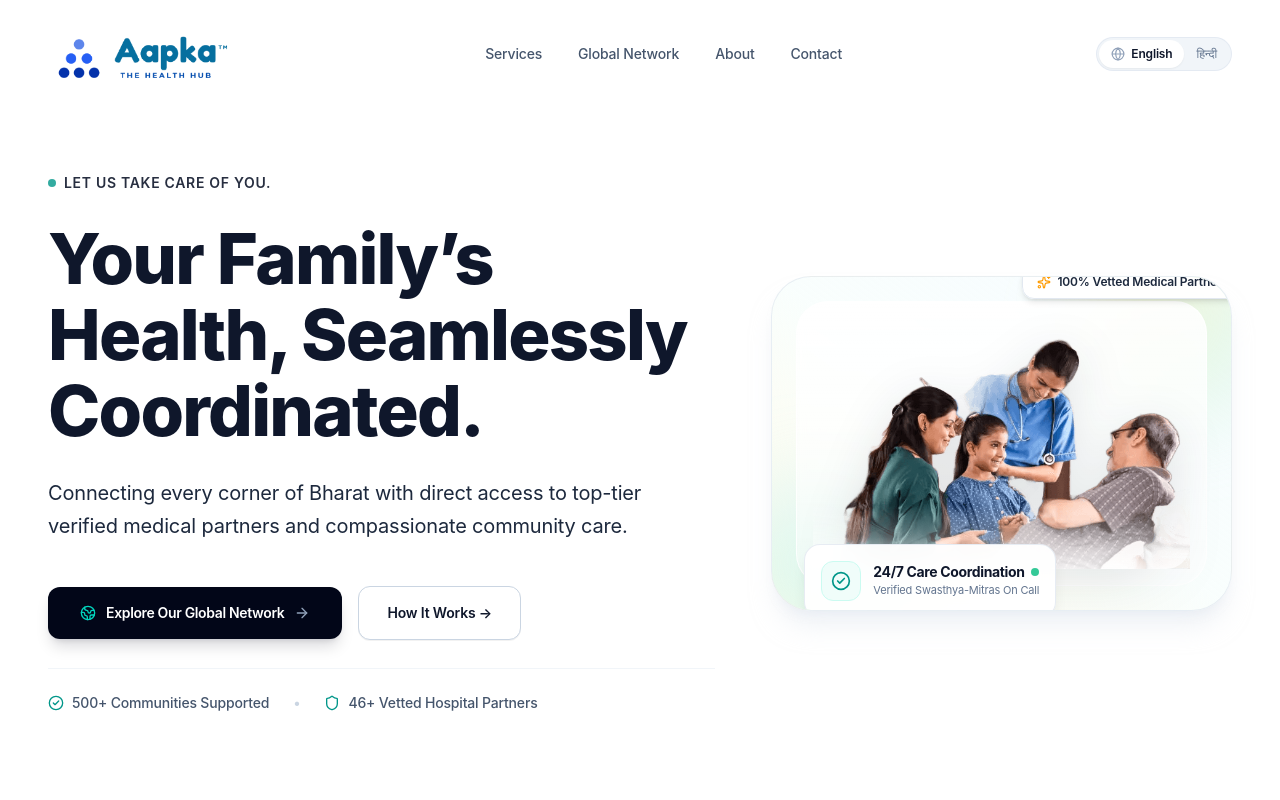
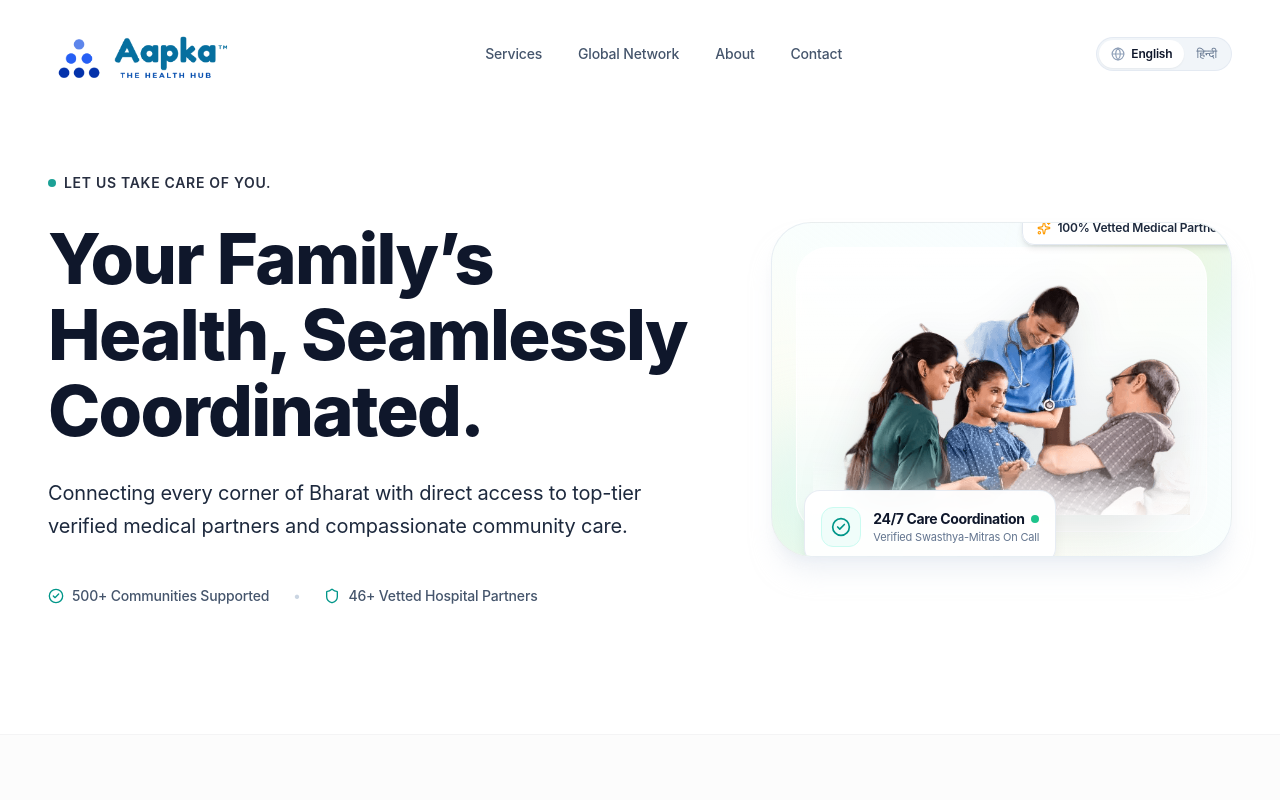
Before and after one commit to aapkatech/Aapka, a React (Vite) app: page / in a window 1280 px wide. Shown: the top 800 px of the page. Built offline with nearby package versions, Linux system fonts and the light colour scheme.

Commit message:
fix: remove CTA action buttons from Hero section per user request

```diff
--- a/src/components/Hero.tsx
+++ b/src/components/Hero.tsx
@@ -1,19 +1,17 @@
 import React from 'react';
-import { ArrowRight, CheckCircle2, Shield, Globe2, Sparkles } from 'lucide-react';
+import { CheckCircle2, Shield, Sparkles } from 'lucide-react';
 import type { Translations } from '../i18n/translations';
 
 interface HeroProps {
   onSearch?: (query: string) => void;
-  onOpenBooking: (serviceType?: string) => void;
+  onOpenBooking?: (serviceType?: string) => void;
   t?: Translations['hero'];
 }
 
-export const Hero: React.FC<HeroProps> = ({ onOpenBooking, t }) => {
+export const Hero: React.FC<HeroProps> = ({ t }) => {
   const preHeadline = t?.preHeadline || "let us take care of you.";
   const headline = t?.headline || "Your Family’s Health, Seamlessly Coordinated.";
   const subheadline = t?.subheadline || "Connecting every corner of Bharat with direct access to top-tier verified medical partners and compassionate community care.";
-  const primaryCta = t?.primaryCta || "Explore Our Global Network";
-  const secondaryCta = t?.secondaryCta || "How It Works →";
   const communitiesSupported = t?.communitiesSupported || "500+ Communities Supported";
   const hospitalPartners = t?.hospitalPartners || "46+ Vetted Hospital Partners";
   const floatingCare = t?.floatingCare || "24/7 Care Coordination";
@@ -47,30 +45,8 @@ export const Hero: React.FC<HeroProps> = ({ onOpenBooking, t }) => {
               {subheadline}
             </p>
 
-            {/* Action Elements: Dual CTAs */}
-            <div className="pt-2 sm:pt-4 flex flex-col sm:flex-row items-stretch sm:items-center gap-4">
-              {/* Primary CTA (Vibrant Emerald / Dark Navy button style) */}
-              <button
-                type="button"
-                onClick={() => onOpenBooking('hospitalization')}
-                className="inline-flex items-center justify-center gap-2.5 px-8 py-4 rounded-xl bg-slate-950 hover:bg-teal-700 text-white font-semibold text-sm tracking-tight shadow-lg shadow-slate-950/15 hover:shadow-teal-700/25 transition-all cursor-pointer active:scale-[0.99] group"
-              >
-                <Globe2 className="w-4 h-4 text-teal-400 group-hover:text-white transition-colors" />
-                <span>{primaryCta}</span>
-                <ArrowRight className="w-4 h-4 text-slate-400 group-hover:text-white group-hover:translate-x-0.5 transition-all" />
-              </button>
-
-              {/* Secondary CTA (Outlined minimalist button) */}
-              <a
-                href="#services"
-                className="inline-flex items-center justify-center gap-2 px-7 py-4 rounded-xl bg-white hover:bg-slate-50 text-slate-900 font-semibold text-sm border border-slate-300 hover:border-slate-400 shadow-2xs transition-all text-center"
-              >
-                <span>{secondaryCta}</span>
-              </a>
-            </div>
-
-            {/* Micro-Trust Signals Below CTAs */}
-            <div className="pt-4 sm:pt-6 border-t border-slate-100 flex flex-wrap items-center gap-y-2 gap-x-6 text-xs sm:text-sm font-medium text-slate-600">
+            {/* Micro-Trust Signals */}
+            <div className="pt-2 sm:pt-4 flex flex-wrap items-center gap-y-2 gap-x-6 text-xs sm:text-sm font-medium text-slate-600">
               <div className="flex items-center gap-2">
                 <CheckCircle2 className="w-4 h-4 text-teal-600 shrink-0" />
                 <span>{communitiesSupported}</span>
```
